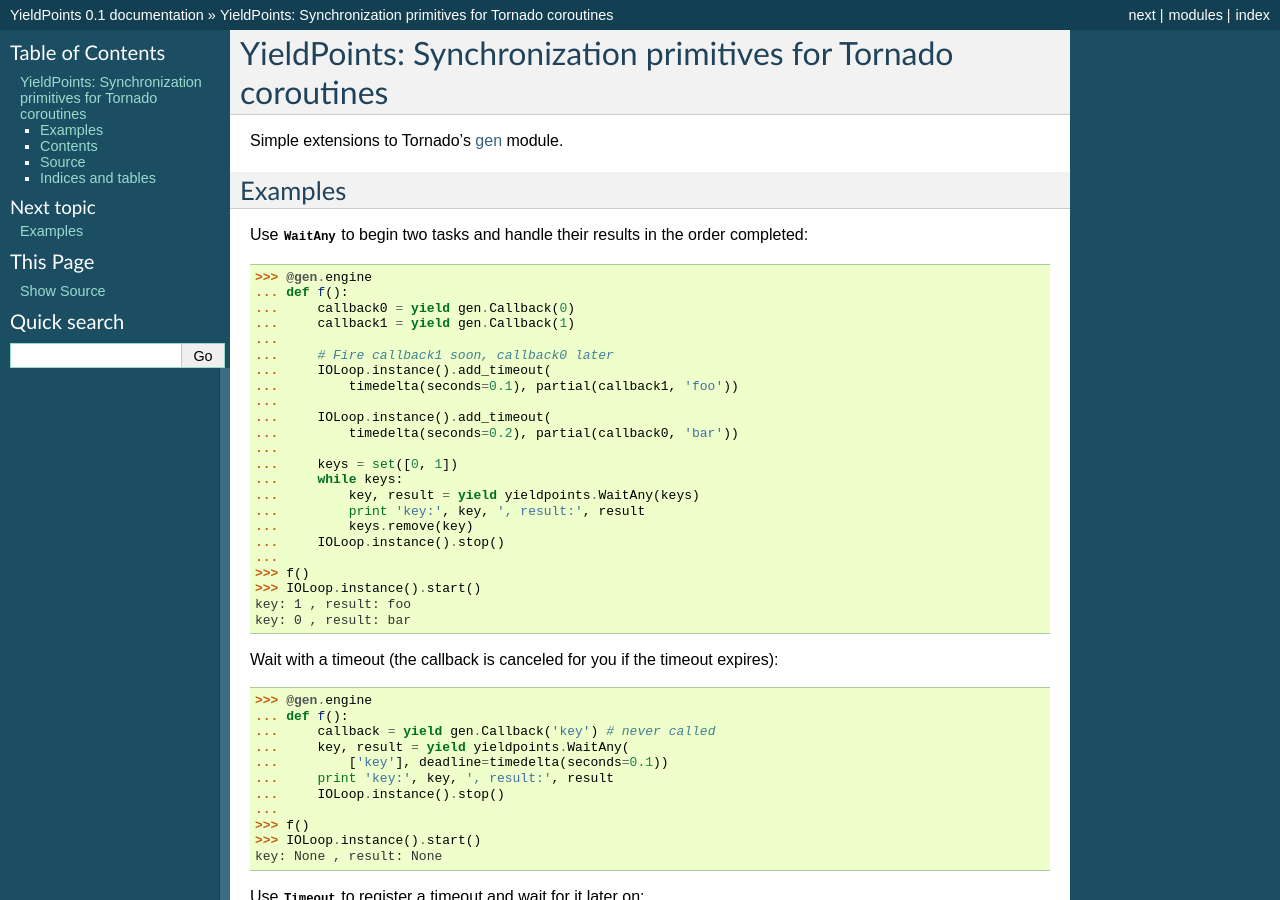
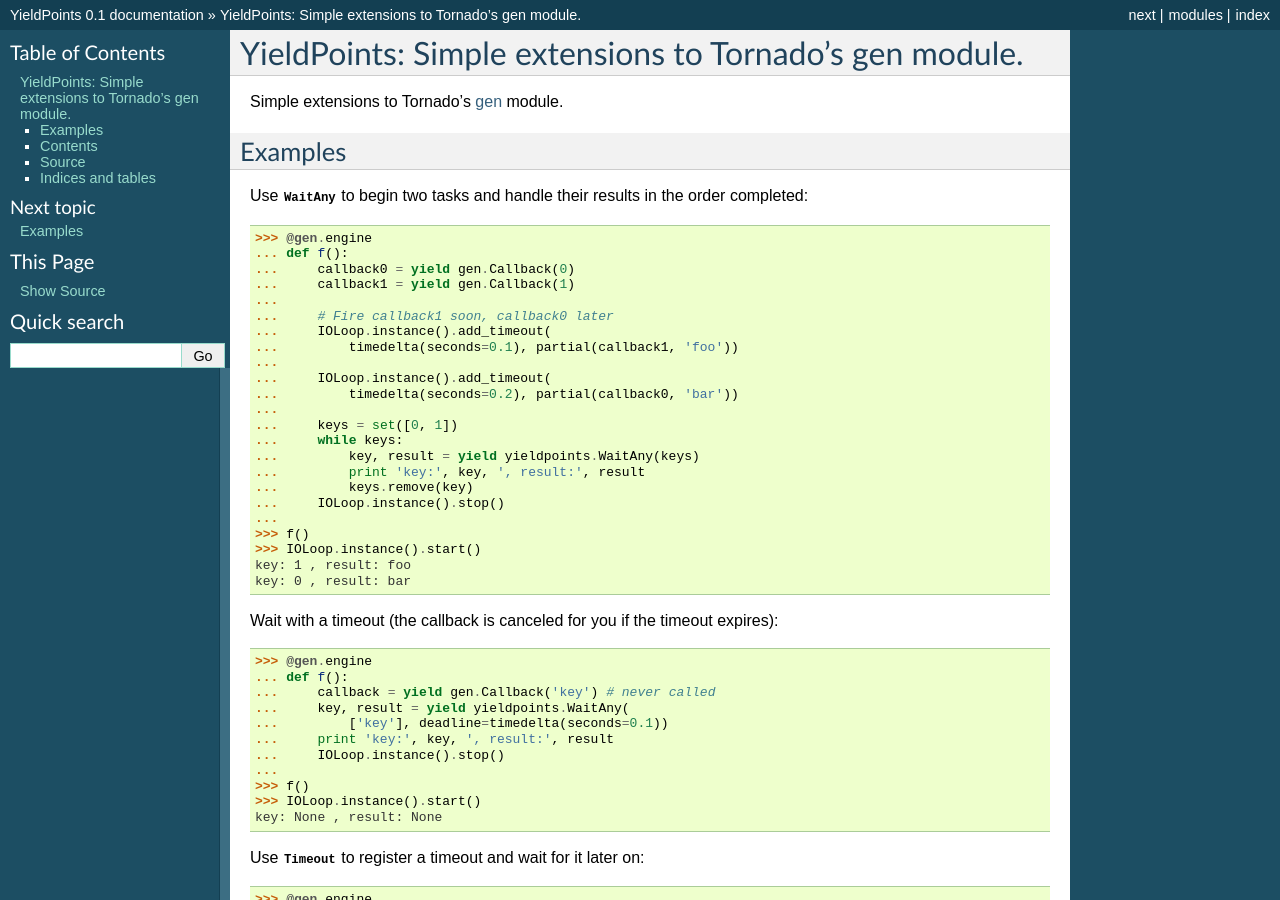
Before and after one commit to ajdavis/yieldpoints, a Sphinx documentation site: the page built from doc/index.rst, in a window 1280 px wide and 900 px high. Built offline with Sphinx 7.4.7, drawn with Linux system fonts in a browser that asks for light colours; the version number is read from the project's files by our own code; some of the changed text lies outside the part shown.

Commit message:
Update project description (still using, in places, the description copied from Toro)

```diff
--- a/doc/index.rst
+++ b/doc/index.rst
@@ -1,6 +1,6 @@
-==============================================================
-YieldPoints: Synchronization primitives for Tornado coroutines
-==============================================================
+=======================================================
+YieldPoints: Simple extensions to Tornado's gen module.
+=======================================================
 
 .. module:: yieldpoints
 
--- a/setup.py
+++ b/setup.py
@@ -21,7 +21,7 @@ Programming Language :: Python :: Implementation :: CPython
 Programming Language :: Python :: Implementation :: PyPy
 """
 
-description = 'Synchronization primitives for Tornado coroutines.'
+description = "Simple extensions to Tornado's gen module."
 
 long_description = open("README.rst").read()
 
```
